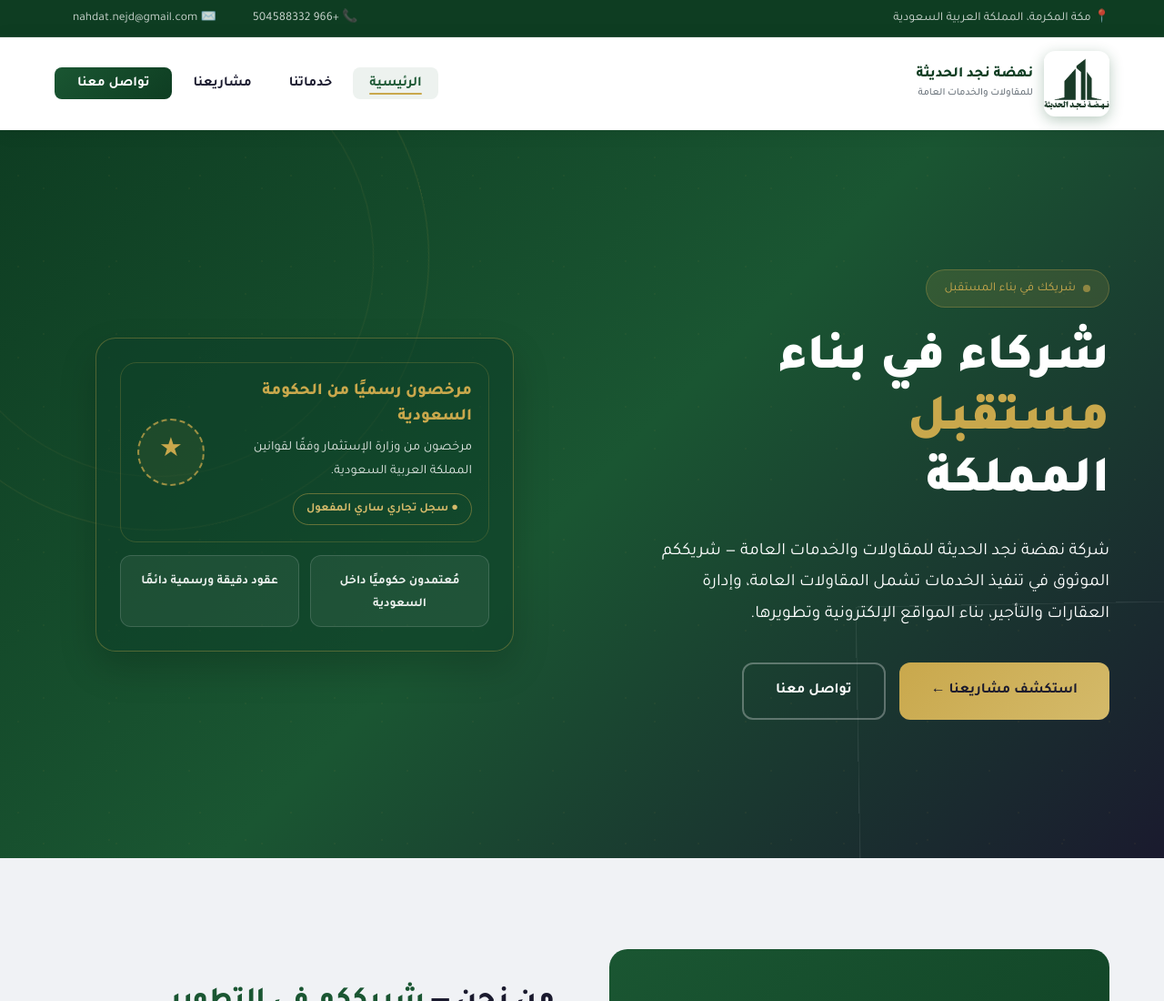
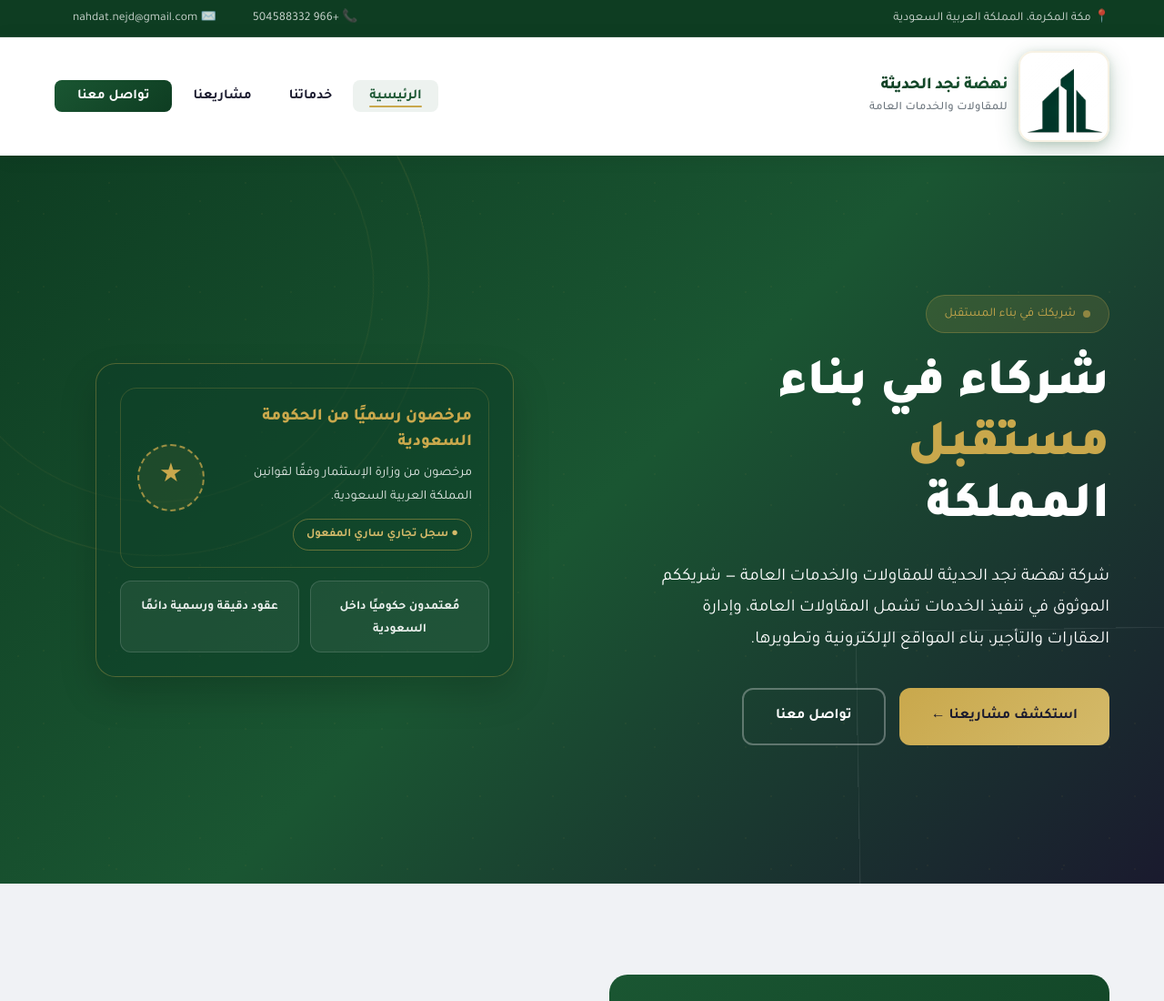
Before and after one commit to nahdatnejd/-, a website: page home.html in a window 1280 px wide. Shown: the top 1100 px of the page at 91% size. Drawn offline with Linux system fonts and the light colour scheme.

Commit message:
Update site pages and add logo asset

```diff
--- a/home.html
+++ b/home.html
@@ -216,32 +216,56 @@
             align-items: center;
             gap: 12px;
             text-decoration: none;
+            transition: var(--transition);
+            position: relative;
+        }
+
+        .logo:hover {
+            transform: translateY(-2px);
         }
 
         .logo-icon {
-            width: 72px;
-            height: 72px;
+            width: 100px;
+            height: 100px;
             object-fit: contain;
-            border-radius: 12px;
-            box-shadow: 0 4px 15px rgba(26, 86, 50, 0.3);
+            border-radius: 16px;
+            box-shadow: 0 8px 24px rgba(26, 86, 50, 0.25), 0 2px 8px rgba(26, 86, 50, 0.15);
+            transition: var(--transition);
+            border: 2px solid rgba(201, 168, 76, 0.15);
+            background: linear-gradient(135deg, rgba(255, 255, 255, 0.9), rgba(255, 255, 255, 0.7));
+            padding: 4px;
+            flex-shrink: 0;
+        }
+
+        .logo:hover .logo-icon {
+            box-shadow: 0 12px 32px rgba(26, 86, 50, 0.35), 0 4px 12px rgba(201, 168, 76, 0.2);
+            border-color: rgba(201, 168, 76, 0.3);
+            transform: scale(1.08);
         }
 
         .logo-text {
             display: flex;
             flex-direction: column;
+            transition: var(--transition);
         }
 
         .logo-text h1 {
-            font-size: 1rem;
+            font-size: 1.15rem;
             font-weight: 800;
             color: var(--primary-dark);
             line-height: 1.3;
+            letter-spacing: -0.5px;
+            background: linear-gradient(135deg, var(--primary-dark), var(--primary));
+            -webkit-background-clip: text;
+            -webkit-text-fill-color: transparent;
+            background-clip: text;
         }
 
         .logo-text span {
-            font-size: 0.7rem;
+            font-size: 0.8rem;
             color: var(--gray);
             font-weight: 500;
+            letter-spacing: 0.3px;
         }
 
         .nav-links {
@@ -1487,6 +1511,20 @@
             .top-bar {
                 display: none;
             }
+            .logo {
+                gap: 8px;
+            }
+            .logo-icon {
+                width: 70px;
+                height: 70px;
+                border-radius: 12px;
+            }
+            .logo-text h1 {
+                font-size: 1rem;
+            }
+            .logo-text span {
+                font-size: 0.75rem;
+            }
             .mobile-toggle {
                 display: flex;
                 position: relative;
@@ -1665,7 +1703,7 @@
     <nav class="navbar" id="navbar">
         <div class="container">
             <a href="home.html" class="logo">
-                <img src="logo.jpeg" alt="شعار نهضة نجد الحديثة" class="logo-icon">
+                <img src="logo1.png" alt="شعار نهضة نجد الحديثة" class="logo-icon">
                 <div class="logo-text">
                     <h1>نهضة نجد الحديثة</h1>
                     <span>للمقاولات والخدمات العامة</span>
```
Also changed, not shown: contact.html (+5 -5 lines), projects.html (+5 -5 lines), services.html (+5 -5 lines), logo1.png (added).
